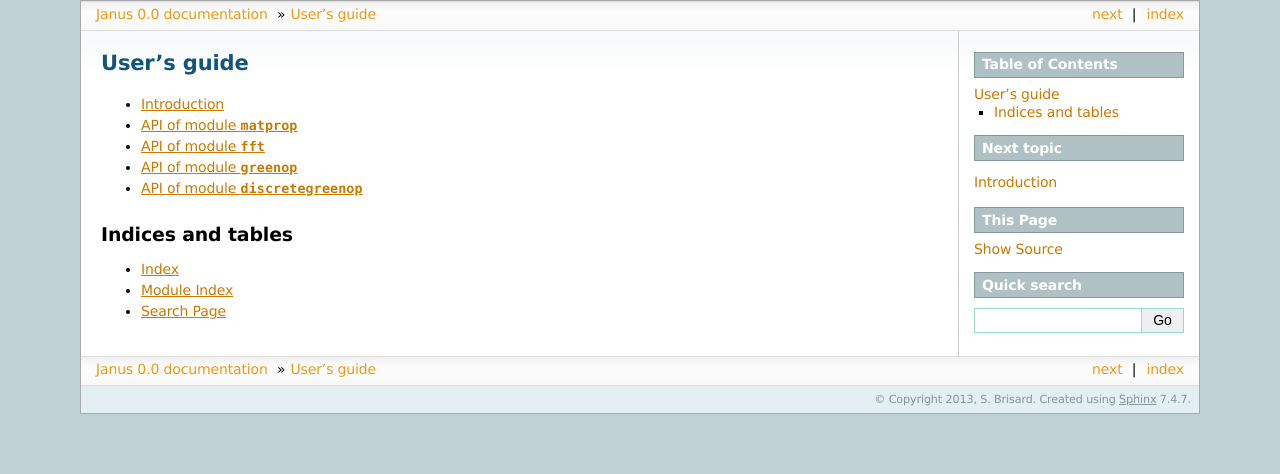
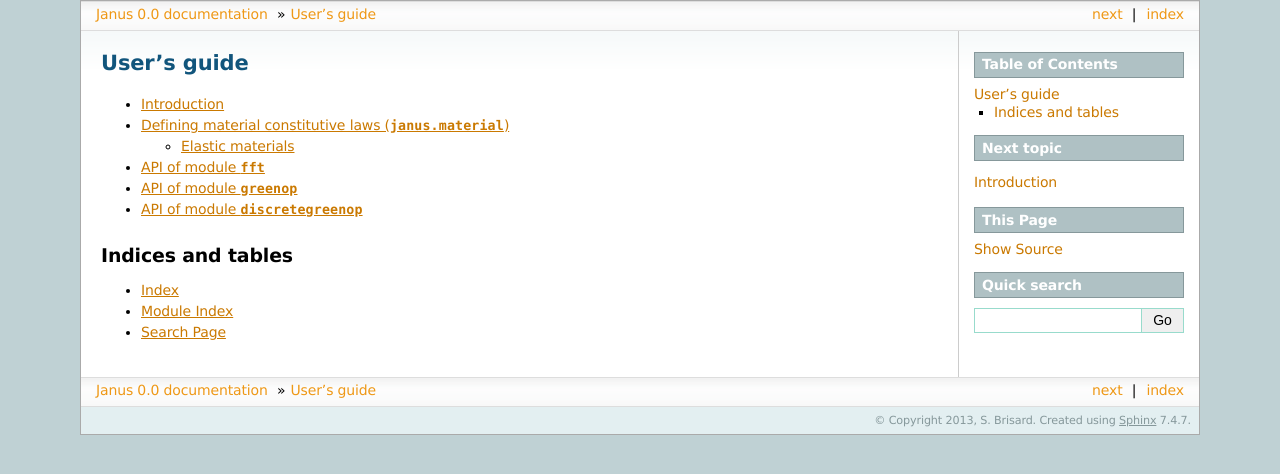
Before and after one commit to sbrisard/janus, a Sphinx documentation site: the page built from doc/index.rst, in a window 1280 px wide. Shown: the top 474 px of the page. Built offline with Sphinx 7.4.7, drawn with Linux system fonts in a browser that asks for light colours; formulas are drawn with MathJax 3; some of the changed lines change nothing that is shown.

Commit message:
Sphinx-doc.

```diff
--- a/doc/materials.rst
+++ b/doc/materials.rst
@@ -1,5 +1,34 @@
-API of module ``matprop``
-===========================
+***********************************************************
+Defining material constitutive laws (:mod:`janus.material`)
+***********************************************************
 
-.. automodule:: janus.matprop
+.. automodule:: janus.material
    :members:
+
+Elastic materials
+=================
+
+Isotropic, linear, elastic materials
+------------------------------------
+
+Classes and functions described in this chapter can be found in module
+:mod:`janus.material.elastic.linear.isotropic`.
+
+Such materials are created from their shear modulus and Poisson ratio as follows
+
+>>> import janus.material.elastic.linear.isotropic as material
+>>> mat = material.create(1.0, 0.3, 3)
+>>> mat
+IsotropicLinearElasticMaterial(g=1.0, nu=0.3, dim=3)
+>>> mat.g # Shows the shear modulus
+1.0
+>>> mat.nu # Shows the Poisson ratio
+0.3
+>>> mat.k # Shows the bulk modulus
+2.1666666666666665
+>>>
+
+where the :func:`janus.material.elastic.linear.isotropic.create` returns an instance of :class:`janus.material.elastic.linear.isotropic.IsotropicLinearElasticMaterial`
+
+.. automodule:: janus.material.elastic.linear.isotropic
+   :members:
```
